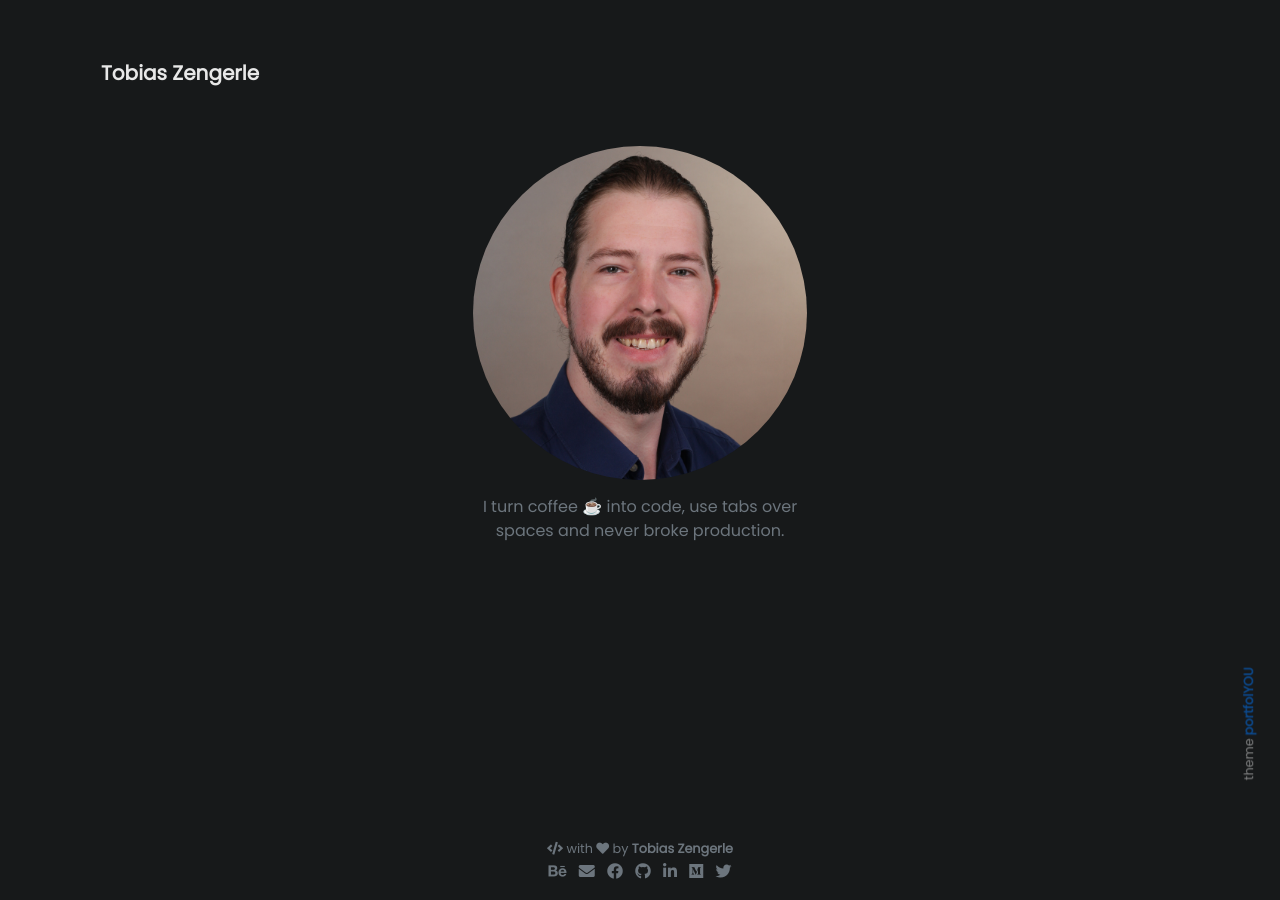
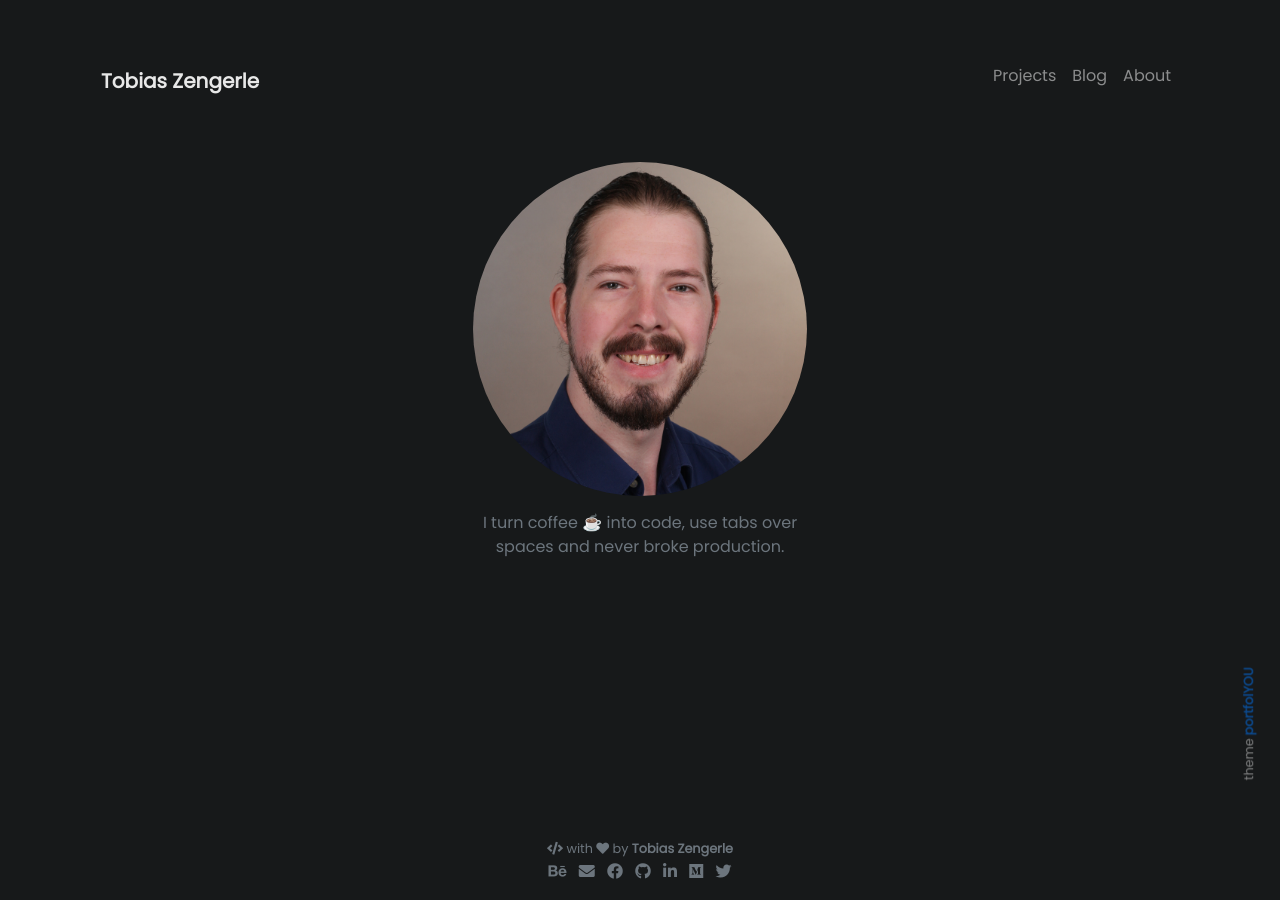
Before and after one commit to zengerleTo/zengerleTo.github.io, a Jekyll site: the page built from pages/index.md, in a window 1280 px wide. Built offline with Jekyll 4.4.1, drawn with Linux system fonts in a browser that asks for light colours; emoji names are drawn with the system emoji font.

Commit message:
navbar fix

```diff
--- a/_includes/navbar.html
+++ b/_includes/navbar.html
@@ -50,6 +50,9 @@
         {%- else -%}
           {%- assign url = html_page.url | relative_url -%}
         {%- endif -%}
+
+        <a class="nav-item nav-link {{ active_status }}" href="{{ url }}" {%- if html_page.external_url and site.open_new_tab -%} target="_blank" {%- endif -%}>{{ html_page.title }}</a>
+
       {% endfor %}
     </div>
   </div>
```
